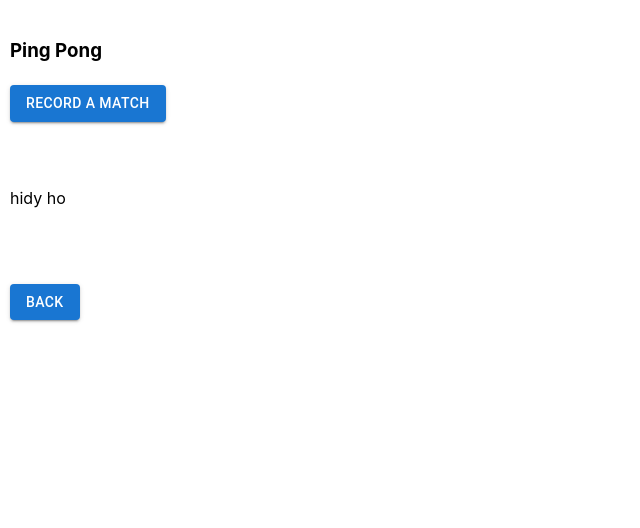
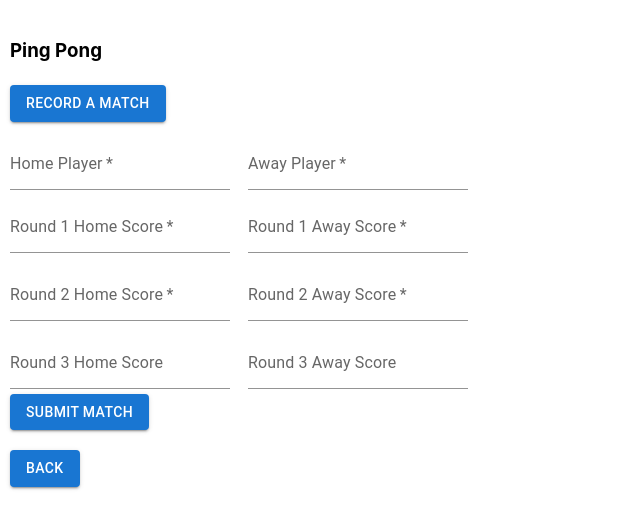
Before and after one commit to MattMcHatton/pingpong, a React (Create React App) app in the folder ping-pong-tracker/: page / in a window 1280 px wide. Both pictures are taken after a click on the button "RECORD A MATCH". Shown: the top 528 px of the page, without its empty margins (0-640 px from the left). Built offline with nearby package versions, Linux system fonts and the light colour scheme.

Commit message:
adding record round functionality

```diff
--- a/ping-pong-tracker/src/App.tsx
+++ b/ping-pong-tracker/src/App.tsx
@@ -1,23 +1,35 @@
-import React from 'react';
+import React, { ChangeEventHandler } from 'react';
 import './App.css';
 import Button from '../node_modules/@mui/material/Button';
+import { RadioGroup, FormControlLabel, Radio } from '../node_modules/@mui/material/';
+import TextField from '../node_modules/@mui/material/TextField';
+import { RoundedCornerSharp } from '@mui/icons-material';
+
 
 class App extends React.Component <{}, any> {
 
+  default = {
+    showRecordButton: true,
+    showScheduleButton: true,
+    recordMatch: false,
+    scheduleMatch: false,
+    rounds: []
+  }
+
   constructor(props) {
     super(props);
-    this.state = {
-      showRecordButton: true,
-      showScheduleButton: true,
-      recordMatch: false,
-      scheduleMatch: false,
-    };
+    this.state = this.default;
   }
 
   _updateScreen = (event: string) => {
     if(event === 'record') return this.setState({showScheduleButton: false, recordMatch: true})
     if(event === 'schedule') return this.setState({showRecordButton: false, scheduleMatch: true})
-    return this.setState({showScheduleButton: true, showRecordButton: true, recordMatch: false, scheduleMatch: false})
+    return this.setState(this.default)
+  }
+
+  submitMatch = async e => {
+    console.log("Match Submitted")
+    return this.setState(this.default)
   }
 
   callApi = async e => {
@@ -51,8 +63,28 @@ class App extends React.Component <{}, any> {
           { this.state.showRecordButton && <Button  variant="contained" onClick={this._updateScreen.bind(null, 'record')}>Record a match</Button> }
           </div>
           {
-            this.state.recordMatch &&
-            <p>hidy ho</p>
+            (this.state.recordMatch) &&
+            <div>
+              <TextField id="home-user" label="Home Player" variant="standard" required />
+              &nbsp;&nbsp;&nbsp;&nbsp;
+              <TextField id="away-user" label="Away Player" variant="standard" required />
+            <div>
+              <TextField id="home-score-r1" label="Round 1 Home Score" variant="standard" required />
+              &nbsp;&nbsp;&nbsp;&nbsp;
+              <TextField id="away-score-r1" label="Round 1 Away Score" variant="standard" required />
+            </div>
+            <div>
+              <TextField id="home-score-r2" label="Round 2 Home Score" variant="standard" required />
+              &nbsp;&nbsp;&nbsp;&nbsp;
+              <TextField id="away-score-r2" label="Round 2 Away Score" variant="standard" required />
+            </div>
+            <div>
+              <TextField id="home-score-r3" label="Round 3 Home Score" variant="standard" />
+              &nbsp;&nbsp;&nbsp;&nbsp;
+              <TextField id="away-score-r3" label="Round 3 Away Score" variant="standard" />
+            </div>
+            <Button  variant="contained" onClick={this.submitMatch}>Submit Match</Button>
+            </div>
           }
           <div>
           { this.state.showScheduleButton && <Button variant="contained" onClick={this._updateScreen.bind(null, 'schedule')}>Schedule a match</Button> }
--- a/ping-pong-tracker/src/index.css
+++ b/ping-pong-tracker/src/index.css
@@ -11,7 +11,7 @@ body {
 
 div {
   padding-top: 5px;
-  padding-bottom: 50px;
+  padding-bottom: 5px;
 }
 
 code {
```
